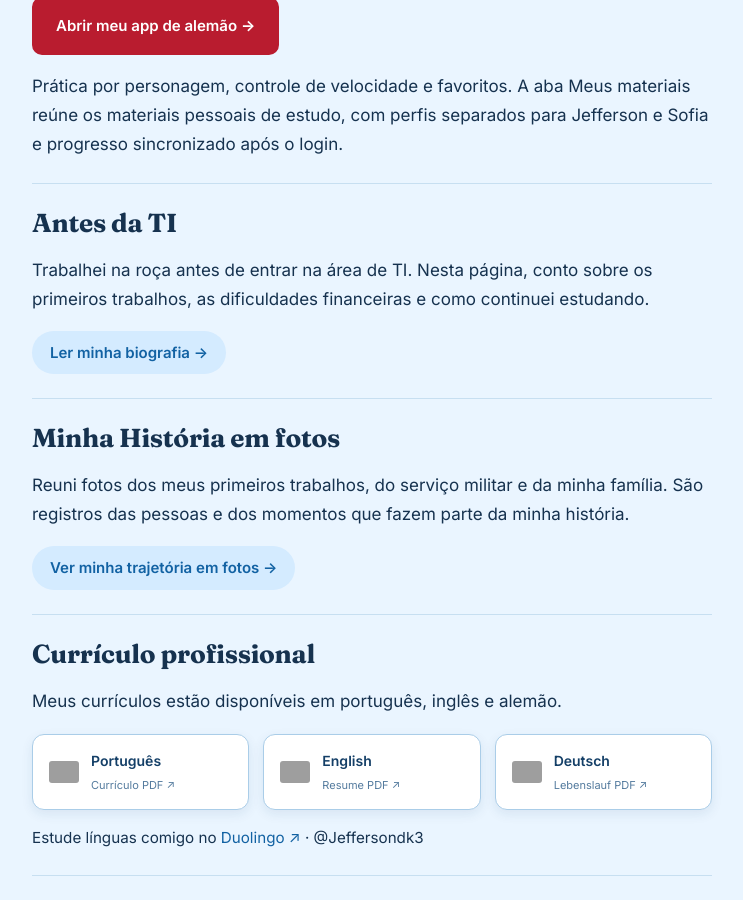
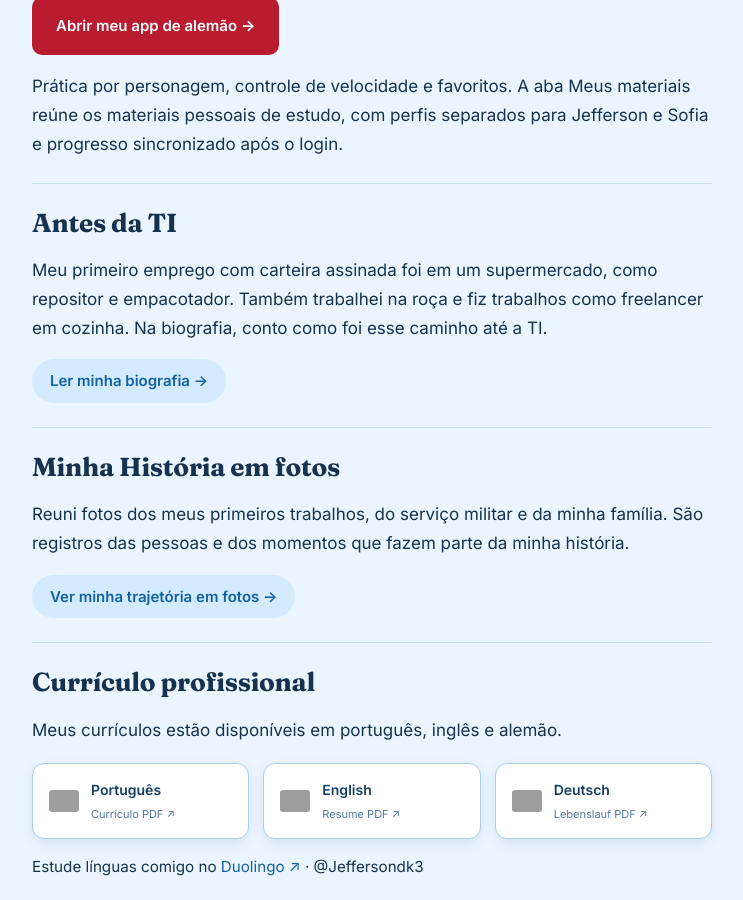
Before and after one commit to jeffersondk3/jeffersondk3.github.io, a Jekyll site: the page built from index.html, in a window 1280 px wide and 900 px high, scrolled down 1110 px. Shown: the whole window, without its empty margins (268-1011 px from the left). Built offline with Jekyll 4.4.1, drawn with Linux system fonts in a browser that asks for light colours; grey boxes are pictures that could not be loaded.

Commit message:
Destaca primeiro emprego registrado em supermercado como repositor e empacotador

```diff
--- a/index.html
+++ b/index.html
@@ -25,7 +25,7 @@ layout: default
 
 <section class="posts">
   <h2 class="section-title">Antes da TI</h2>
-  <p>Trabalhei na roça antes de entrar na área de TI. Nesta página, conto sobre os primeiros trabalhos, as dificuldades financeiras e como continuei estudando.</p>
+  <p>Meu primeiro emprego com carteira assinada foi em um supermercado, como repositor e empacotador. Também trabalhei na roça e fiz trabalhos como freelancer em cozinha. Na biografia, conto como foi esse caminho até a TI.</p>
   <p><a class="btn" href="{{ '/biografia/' | relative_url }}">Ler minha biografia →</a></p>
 </section>
 
```
